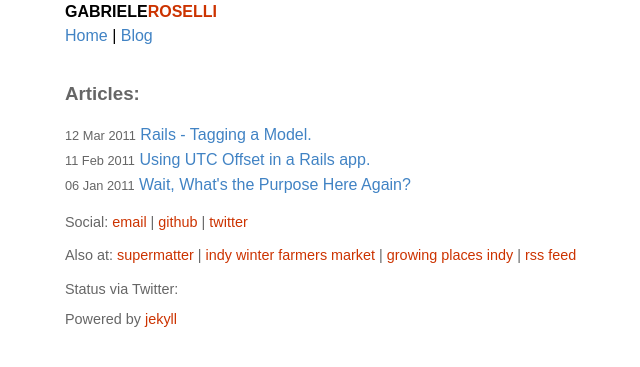
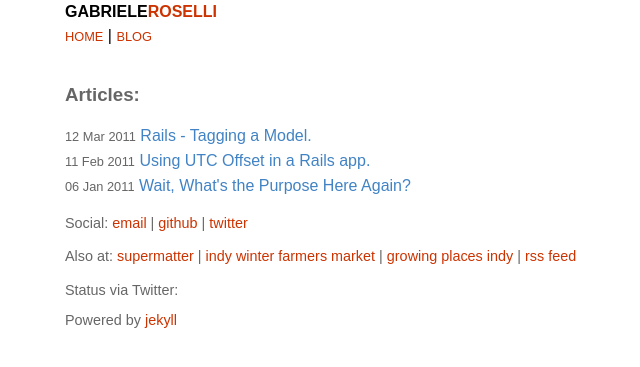
Before and after one commit to gabroselli/gabroselli.github.io, a Jekyll site: the page built from blog.html, in a window 1280 px wide. Shown: the top 367 px of the page, without its empty margins (95-735 px from the left). Built offline with Jekyll 4.4.1, drawn with Linux system fonts in a browser that asks for light colours.

Commit message:
Really cant decide on menu color

```diff
--- a/_layouts/default.html
+++ b/_layouts/default.html
@@ -7,7 +7,7 @@
 	<link rel="stylesheet" href="/stylesheets/syntax.css" type="text/css" media="screen" title="no title" charset="utf-8">
 </head>
 <body>
-	<p><strong>GABRIELE<span class="red">ROSELLI</span></strong><br><a href="http://gabrieleroselli.com">Home</a> | <a href="http://gabrieleroselli.com/blog">Blog</a><br></p>
+	<p><strong>GABRIELE<span class="red">ROSELLI</span></strong><br><a href="http://gabrieleroselli.com" class="lilnav">HOME</a> | <a href="http://gabrieleroselli.com/blog.html" class="lilnav">BLOG</a><br></p>
 	<div class="content">
 		{{ content }}
 	</div>
--- a/_layouts/index.html
+++ b/_layouts/index.html
@@ -7,7 +7,7 @@
 	<link rel="stylesheet" href="/stylesheets/syntax.css" type="text/css" media="screen" title="no title" charset="utf-8">
 </head>
 <body>
-	<p><strong>GABRIELE<span class="red">ROSELLI</span></strong><br><a href="http://gabrieleroselli.com">Home</a> | <a href="http://gabrieleroselli.com/blog">Blog</a><br></p>
+	<p><strong>GABRIELE<span class="red">ROSELLI</span></strong><br><a href="http://gabrieleroselli.com" class="lilnav">HOME</a> | <a href="http://gabrieleroselli.com/blog" class="lilnav">BLOG</a><br></p>
 	<div class="content">
 		{{ content }}
 	</div>
--- a/stylesheets/default.css
+++ b/stylesheets/default.css
@@ -29,6 +29,11 @@ html body {
 }
 
 .footer a{
+	color:#CC3300;
+}
+
+.lilnav{
+	font-size:80%;
 	color:#CC3300;
 }
 
```
